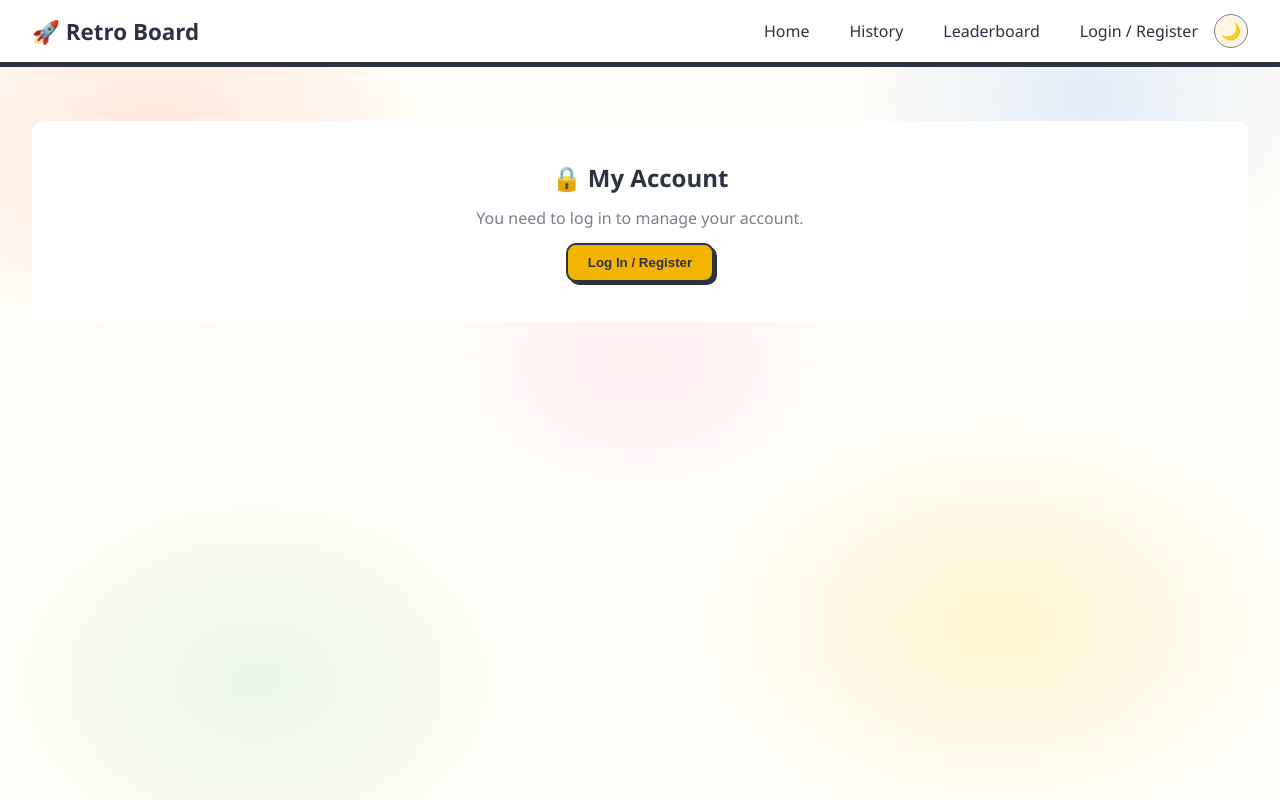
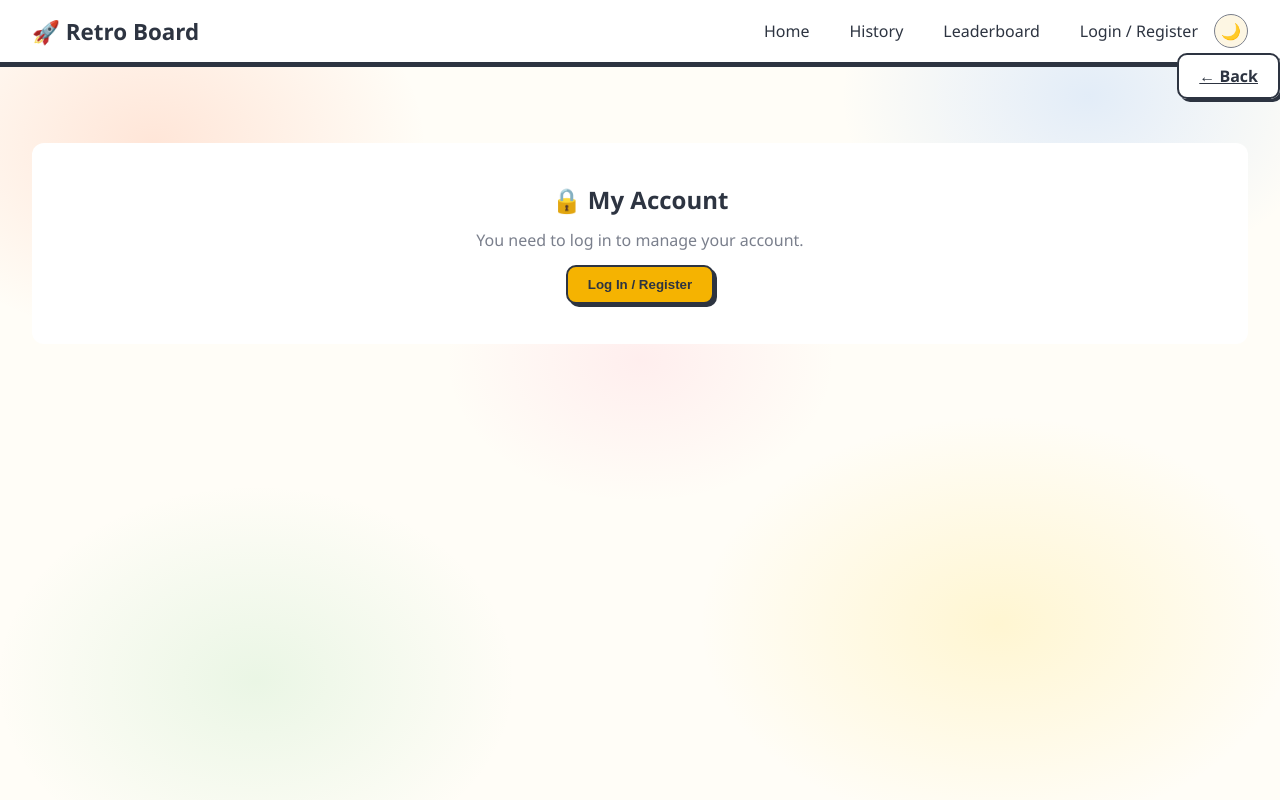
Before and after one commit to estebanperez-glob/retro-board, a website: page public/account.html in a window 1280 px wide. Drawn offline with Linux system fonts and the light colour scheme; no server answers.

Commit message:
Fix missing Back button on account page
The Back button was placed inside #app, which account.js overwrites on render.
Moved it outside the main container so it always stays visible.

Co-Authored-By: CODA <coda@globant.com>

```diff
--- a/public/account.html
+++ b/public/account.html
@@ -13,9 +13,8 @@
     <h1>🚀 Retro Board</h1>
     <nav></nav>
   </header>
-  <main id="app">
-    <p style="text-align:right"><a class="btn secondary" href="javascript:history.back()">← Back</a></p>
-  </main>
+  <p style="text-align:right"><a class="btn secondary" href="javascript:history.back()">← Back</a></p>
+  <main id="app"></main>
   <div id="toast" class="toast hidden"></div>
   <script src="/js/auth.js"></script>
   <script src="/js/account.js"></script>
```
